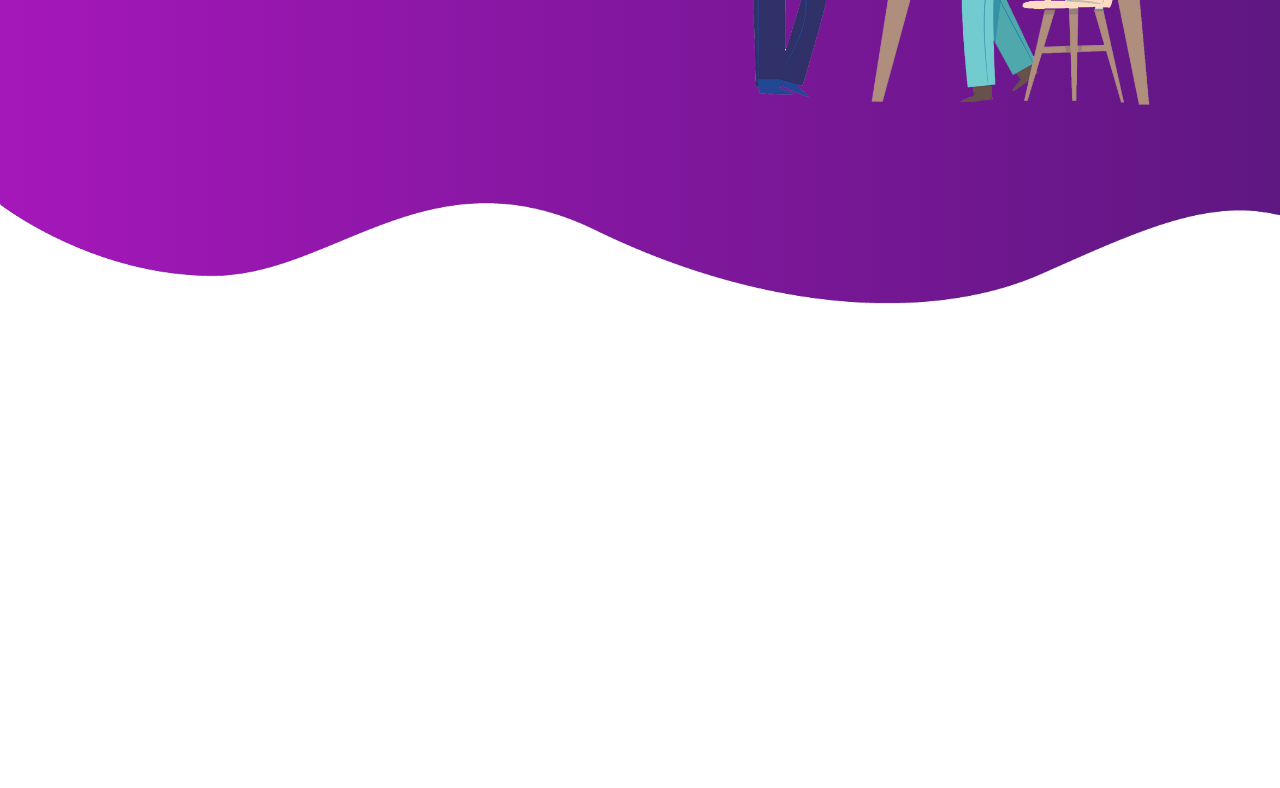
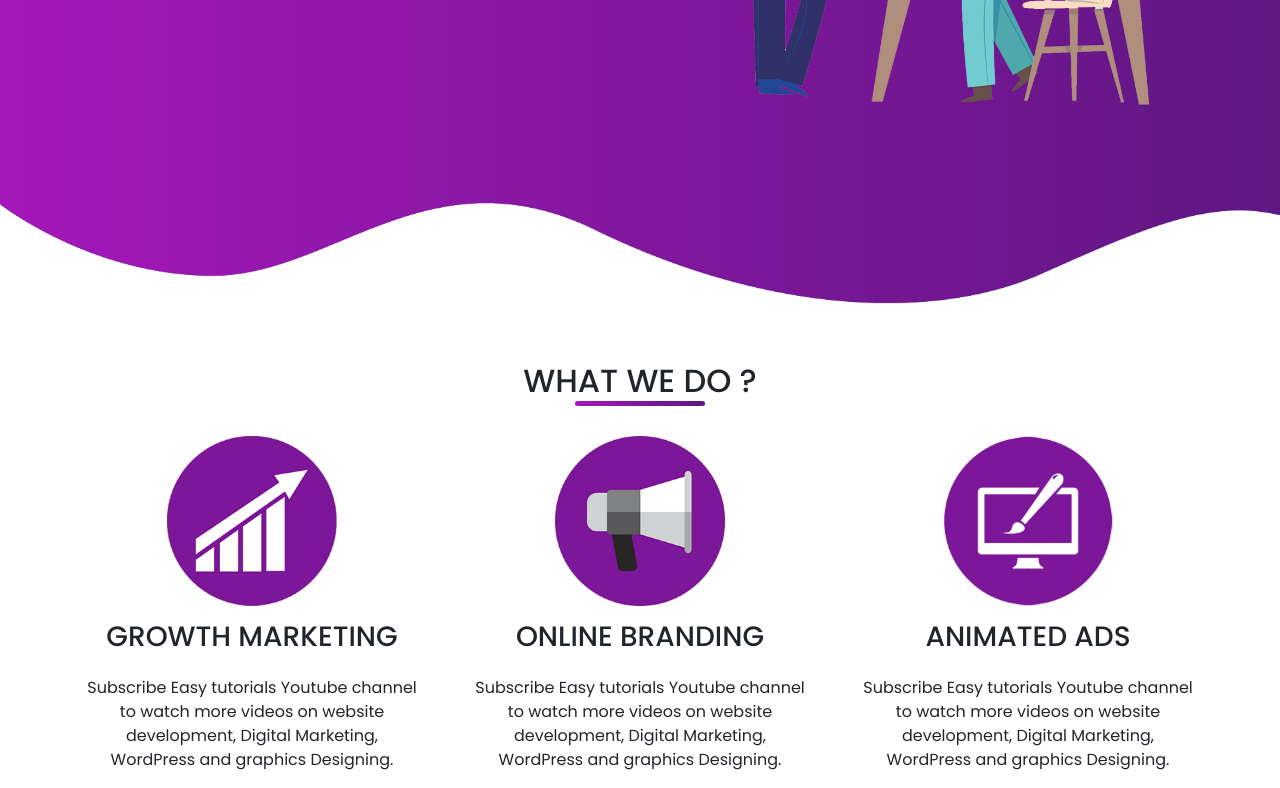
Before and after one commit to Alkaly02/marketing-website, a plain HTML site: page index.html in a window 1280 px wide. Shown: the part 372-1160 px from the top of the page. Before the commit the page ends 800 px from the top, so only its background shows below. Drawn offline with nearby package versions, Linux system fonts and the light colour scheme.

Commit message:
Presentation des services de l'agence

```diff
--- a/index.html
+++ b/index.html
@@ -25,7 +25,7 @@
 					<a href="#banner" class="nav-link active">Home</a>
 				</li>
 				<li class="nav-item">
-					<a href="#" class="nav-link">Services</a>
+					<a href="#services" class="nav-link">Services</a>
 				</li>
 				<li class="nav-item">
 					<a href="#" class="nav-link">Testimonials</a>
@@ -57,6 +57,37 @@
 		<img src="images/wave1.png" class="img-fluid" alt="Wave 1">
 	</section>
 
+	<!-- services-section -->
+	<section id="services">
+			<h2 class="text-center p-0 mb-0 mt-5">What we do ?</h2>
+			<div class="title-underline"></div>
+		<div class="container-lg">
+			<div class="row gx-5 text-center">
+				<div class="col-md-4">
+					<img src="images/service1.png" alt="First service" class="w-50">
+					<h3>Growth marketing</h3>
+					<p>Subscribe Easy tutorials Youtube channel to watch more videos on website development, Digital
+					   Marketing, WordPress and graphics Designing.
+					</p>
+				</div>
+				<div class="col-md-4">
+					<img src="images/service2.png" alt="Second service" class="w-50">
+					<h3>Online branding</h3>
+					<p>Subscribe Easy tutorials Youtube channel to watch more videos on website development, Digital
+					   Marketing, WordPress and graphics Designing.
+					</p>
+				</div>
+				<div class="col-md-4">
+					<img src="images/service3.png" alt="Third service" class="w-50">
+					<h3>Animated ads</h3>
+					<p>Subscribe Easy tutorials Youtube channel to watch more videos on website development, Digital
+					   Marketing, WordPress and graphics Designing.
+					</p>
+				</div>
+			</div>
+		</div>
+	</section>
+
 	<script src="https://cdn.jsdelivr.net/npm/@popperjs/core@2.10.2/dist/umd/popper.min.js" integrity="sha384-7+zCNj/IqJ95wo16oMtfsKbZ9ccEh31eOz1HGyDuCQ6wgnyJNSYdrPa03rtR1zdB" crossorigin="anonymous"></script>
 	<script src="https://cdn.jsdelivr.net/npm/bootstrap@5.1.3/dist/js/bootstrap.min.js" integrity="sha384-QJHtvGhmr9XOIpI6YVutG+2QOK9T+ZnN4kzFN1RtK3zEFEIsxhlmWl5/YESvpZ13" crossorigin="anonymous"></script>
 </body>
--- a/style.css
+++ b/style.css
@@ -62,6 +62,20 @@
 	font-weight: bold !important;
 }
 
+/*### services-section ###*/
+.title-underline{
+	width: 130px;
+	height: 5px;
+	margin: auto;
+	background: linear-gradient(to right, #a517ba,#5f1782);
+	margin-bottom: 1.9em;
+	border-radius: 5px;
+}
+#services h2, #services h3{
+	text-transform: uppercase;
+	padding: 0.5em;
+}
+
 
 
 
```
